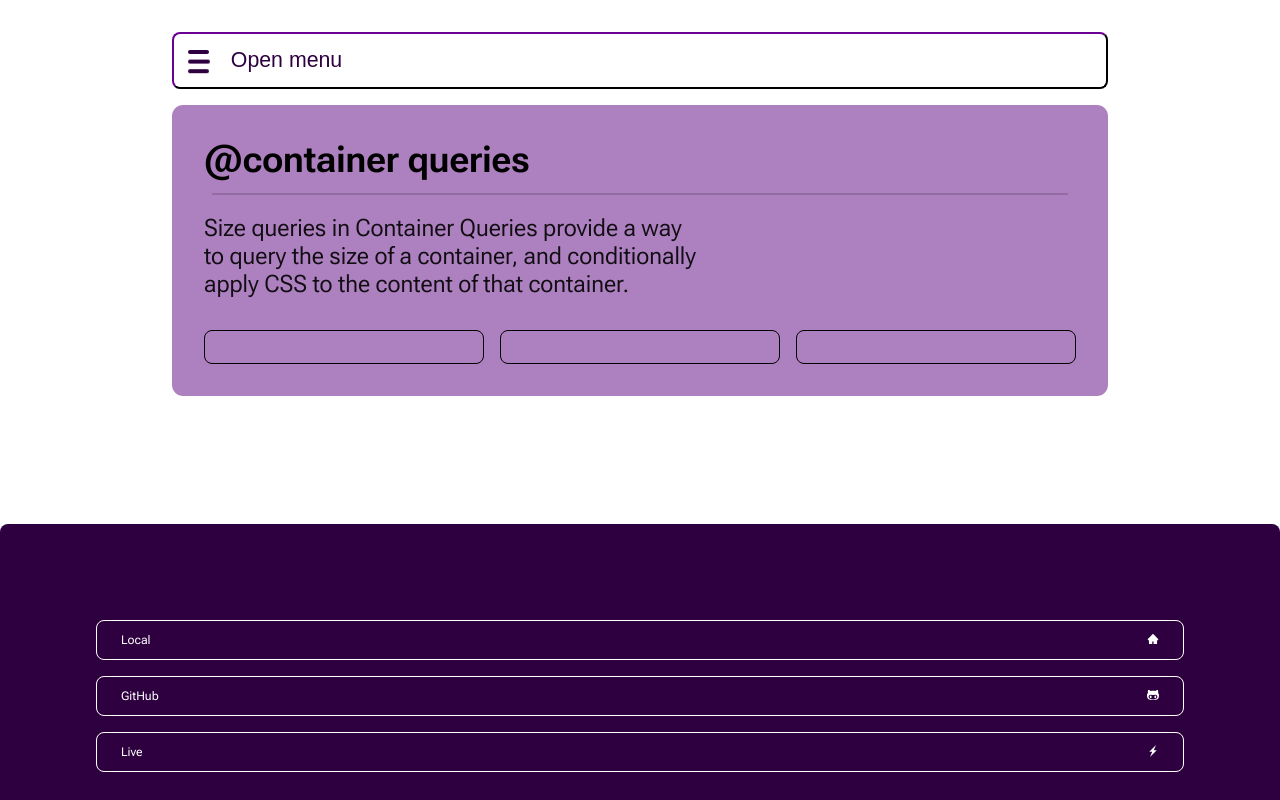
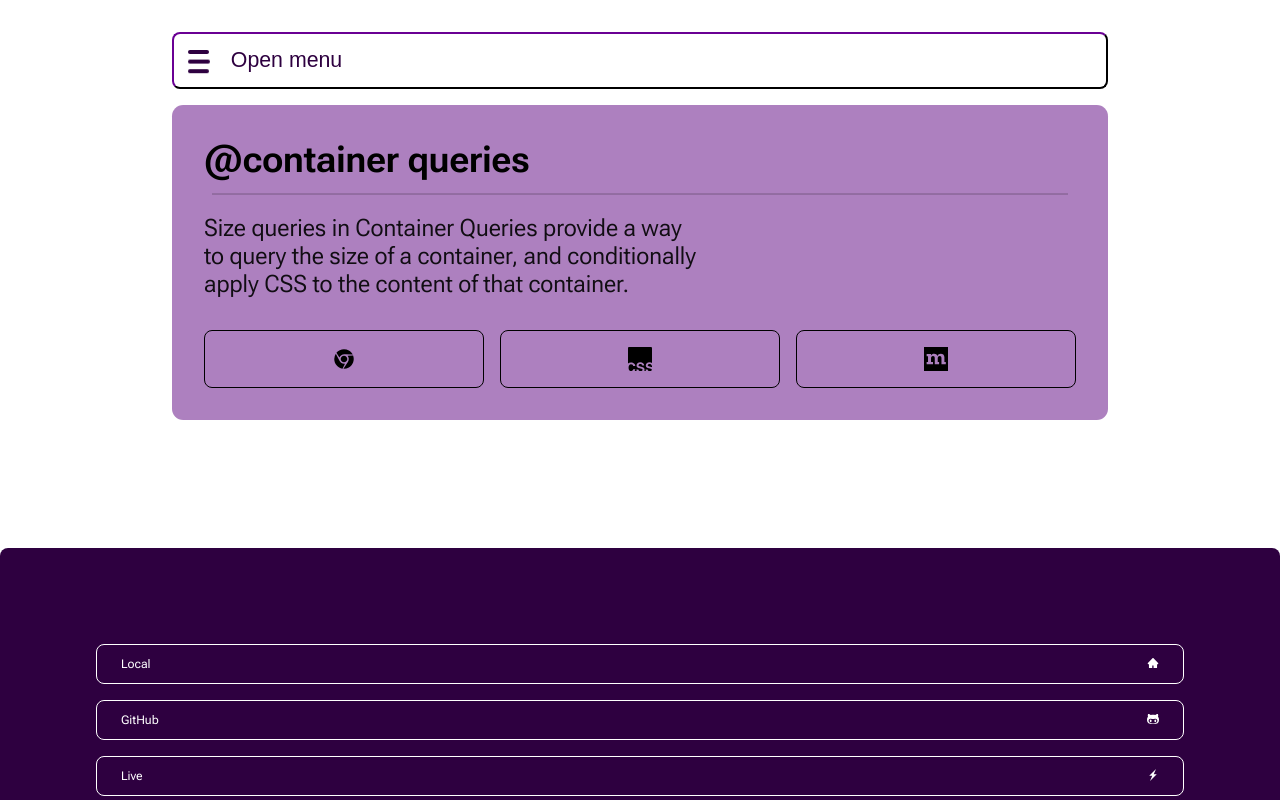
Before and after one commit to gotpop/gotpop-shop, a Next.js app: page /cards/1 in a window 1280 px wide. Shown: the top 800 px of the page. Built offline with nearby package versions, Linux system fonts and the light colour scheme.

Commit message:
File names

```diff
--- a/src/components/Card/Icons.tsx
+++ b/src/components/Card/Icons.tsx
@@ -5,6 +5,7 @@ import { TfiGithub } from 'react-icons/tfi'
 import { SiCsswizardry, SiMozilla } from 'react-icons/si'
 import { DiCssTricks } from 'react-icons/di'
 import { AiFillChrome, AiOutlineLink } from 'react-icons/ai'
+import { getIcon } from '@utils/getIcon'
 
 const icons = new Map([
   [1, TfiGithub],
@@ -12,37 +13,15 @@ const icons = new Map([
   [3, DiCssTricks],
   [4, AiFillChrome],
   [5, FaEdge],
-  [6, SiMozilla],
-]);
-
-const getIcon = (iconsMap, id) => {
-  const icon = iconsMap.get(parseInt(id))
-
-  return icon ? icon() : null
-}
-
+  [6, SiMozilla]
+])
 
 const Icons = ({ links }) => (
   <aside className={stylesIcon.icons}>
     {links.map(link => (
       <a key={link.name} href={link.href} className={stylesIcon.link}>
         <span className={stylesIcon.text}>{link.name}</span>
-
-        {/* {link.name === 'GitHub' ? (
-          <TfiGithub className={stylesIcon.icon} />
-        ) : link.name === 'CSS' ? (
-          <SiCsswizardry className={stylesIcon.icon} />
-        ) : link.name === 'CSS Tricks' ? (
-          <DiCssTricks className={stylesIcon.icon} />
-        ) : link.name === 'Chrome' ? (
-          <AiFillChrome className={stylesIcon.icon} />
-        ) : link.name === 'Edge' ? (
-          <FaEdge className={stylesIcon.icon} />
-        ) : link.name === 'MDN' ? (
-          <SiMozilla className={stylesIcon.icon} />
-        ) : (
-          <AiOutlineLink className={stylesIcon.icon} />
-        )} */}
+        {getIcon(icons, link.id)}
       </a>
     ))}
   </aside>
--- a/src/pages/api/cards/[id].ts
+++ b/src/pages/api/cards/[id].ts
@@ -12,9 +12,7 @@ export default function personHandler(
 ) {
   const { query } = req
   const { id } = query
-  console.log('query :', query);
   const filtered = cards.filter((p) => p.id === id)
-  console.log('filtered :', filtered);
 
   // User with id exists
   return filtered.length > 0
--- /dev/null
+++ b/src/utils/getIcon.ts
@@ -0,0 +1,5 @@
+export const getIcon = (iconsMap, id) => {
+    const icon = iconsMap.get(parseInt(id))
+
+    return icon ? icon() : null
+}
```
Also changed, not shown: src/utils/scrollBarWidth.ts (renamed from src/utils/scrollBarWidth.tsx), src/utils/setPropsOnRoot.ts (renamed from src/utils/setPropsOnRoot.tsx).
